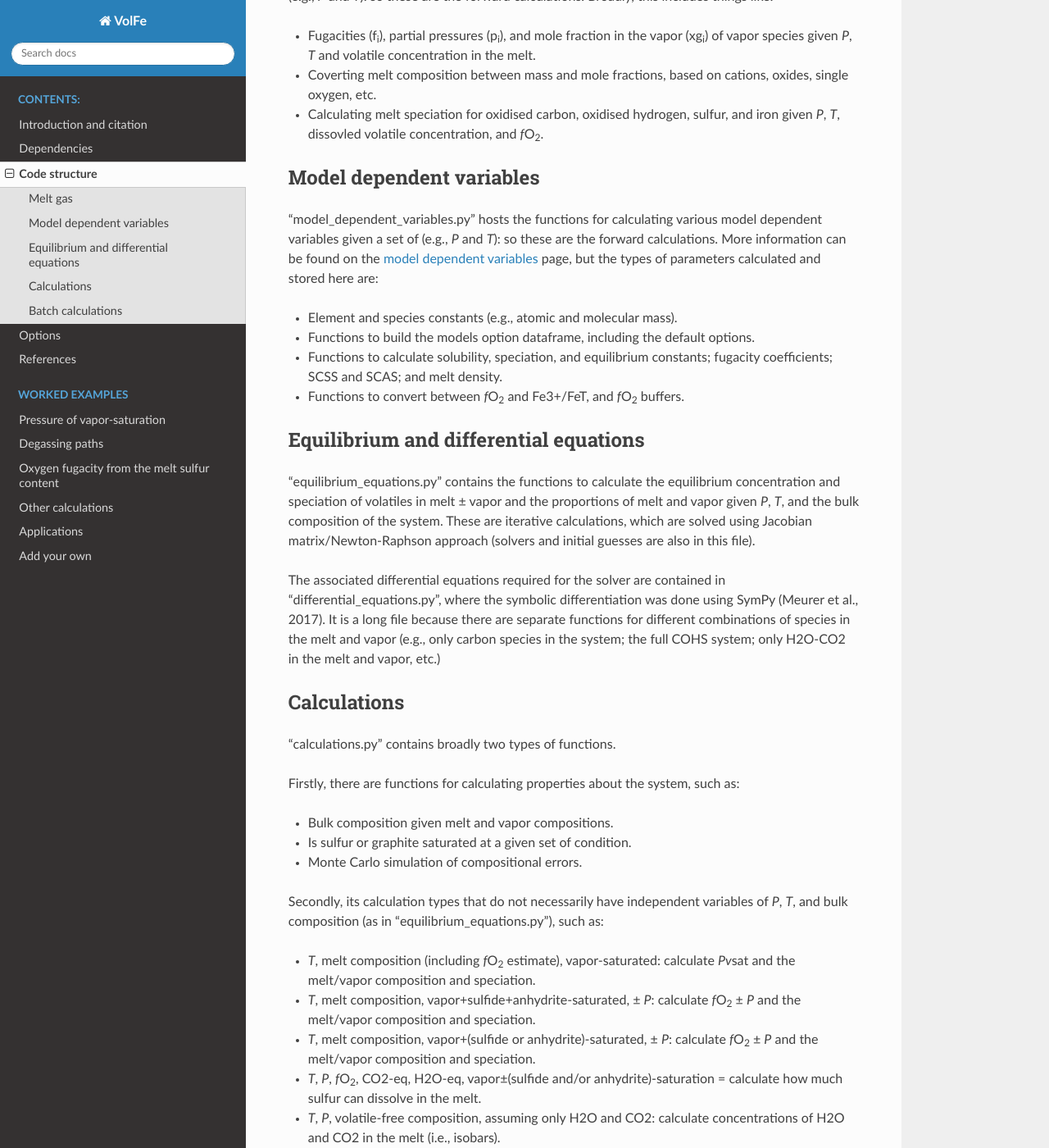
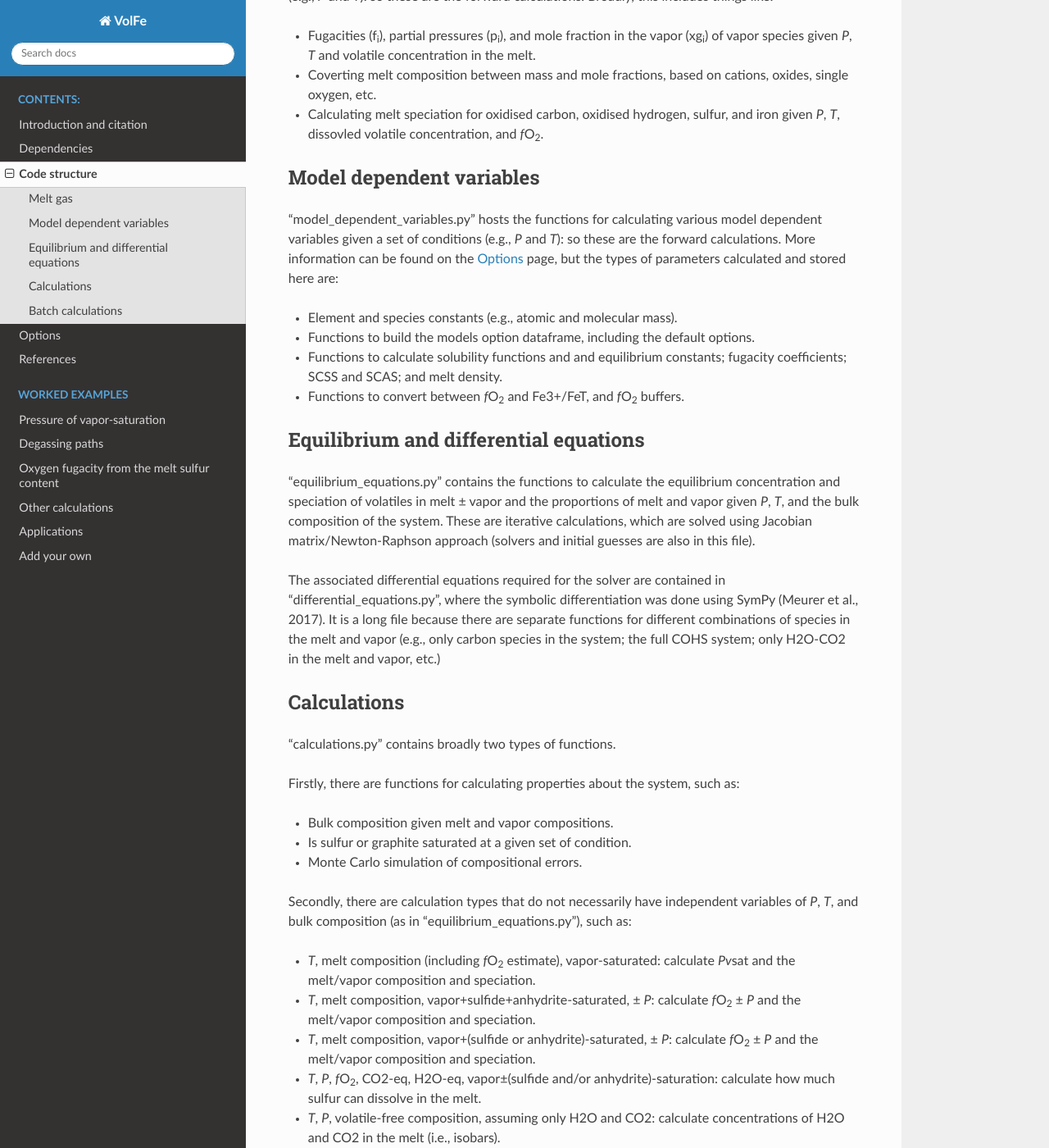
Before and after one commit to eryhughes/VolFe, a Sphinx documentation site: the page built from docs/code_structure.rst, in a window 1280 px wide and 1400 px high, scrolled down 376 px. Shown: the whole window at 82% size. Built offline with Sphinx 7.4.7 and the Read the Docs theme 2.0.0, drawn with Linux system fonts in a browser that asks for light colours; pages that are not in the unit, such as notebooks, are missing from menus; some of the changed text lies outside the part shown.

Commit message:
Update code_structure.rst

```diff
--- a/docs/code_structure.rst
+++ b/docs/code_structure.rst
@@ -22,14 +22,14 @@ Melt gas
 Model dependent variables
 ------
 
-"model_dependent_variables.py" hosts the functions for calculating various model dependent variables given a set of (e.g., *P* and *T*): so these are the forward calculations.
-More information can be found on the :doc:`model dependent variables <current_mdv>` page, but the types of parameters calculated and stored here are:
+"model_dependent_variables.py" hosts the functions for calculating various model dependent variables given a set of conditions (e.g., *P* and *T*): so these are the forward calculations.
+More information can be found on the :doc:`Options <current_mdv>` page, but the types of parameters calculated and stored here are:
 
 - Element and species constants (e.g., atomic and molecular mass).
 
 - Functions to build the models option dataframe, including the default options.
 
-- Functions to calculate solubility, speciation, and equilibrium constants; fugacity coefficients; SCSS and SCAS; and melt density.
+- Functions to calculate solubility functions and and equilibrium constants; fugacity coefficients; SCSS and SCAS; and melt density.
 
 - Functions to convert between *f*\O\ :sub:`2` and Fe3+/FeT, and *f*\O\ :sub:`2` buffers.
 
@@ -56,7 +56,7 @@ Firstly, there are functions for calculating properties about the system, such a
 
 - Monte Carlo simulation of compositional errors.
 
-Secondly, its calculation types that do not necessarily have independent variables of *P*, *T*, and bulk composition (as in "equilibrium_equations.py"), such as:
+Secondly, there are calculation types that do not necessarily have independent variables of *P*, *T*, and bulk composition (as in "equilibrium_equations.py"), such as:
 
 - *T*, melt composition (including *f*\O\ :sub:`2` estimate), vapor-saturated: calculate *Pv*\sat and the melt/vapor composition and speciation.
 
@@ -64,7 +64,7 @@ Secondly, its calculation types that do not necessarily have independent variabl
 
 - *T*, melt composition, vapor+(sulfide or anhydrite)-saturated, ± *P*: calculate *f*\O\ :sub:`2` ± *P* and the melt/vapor composition and speciation.
 
-- *T*, *P*, *f*\O\ :sub:`2`, CO2-eq, H2O-eq, vapor±(sulfide and/or anhydrite)-saturation = calculate how much sulfur can dissolve in the melt.
+- *T*, *P*, *f*\O\ :sub:`2`, CO2-eq, H2O-eq, vapor±(sulfide and/or anhydrite)-saturation: calculate how much sulfur can dissolve in the melt.
 
 - *T*, *P*, volatile-free composition, assuming only H2O and CO2: calculate concentrations of H2O and CO2 in the melt (i.e., isobars).
 
```
Also changed, not shown: other parts of docs/code_structure.rst (+1 -1 lines).
